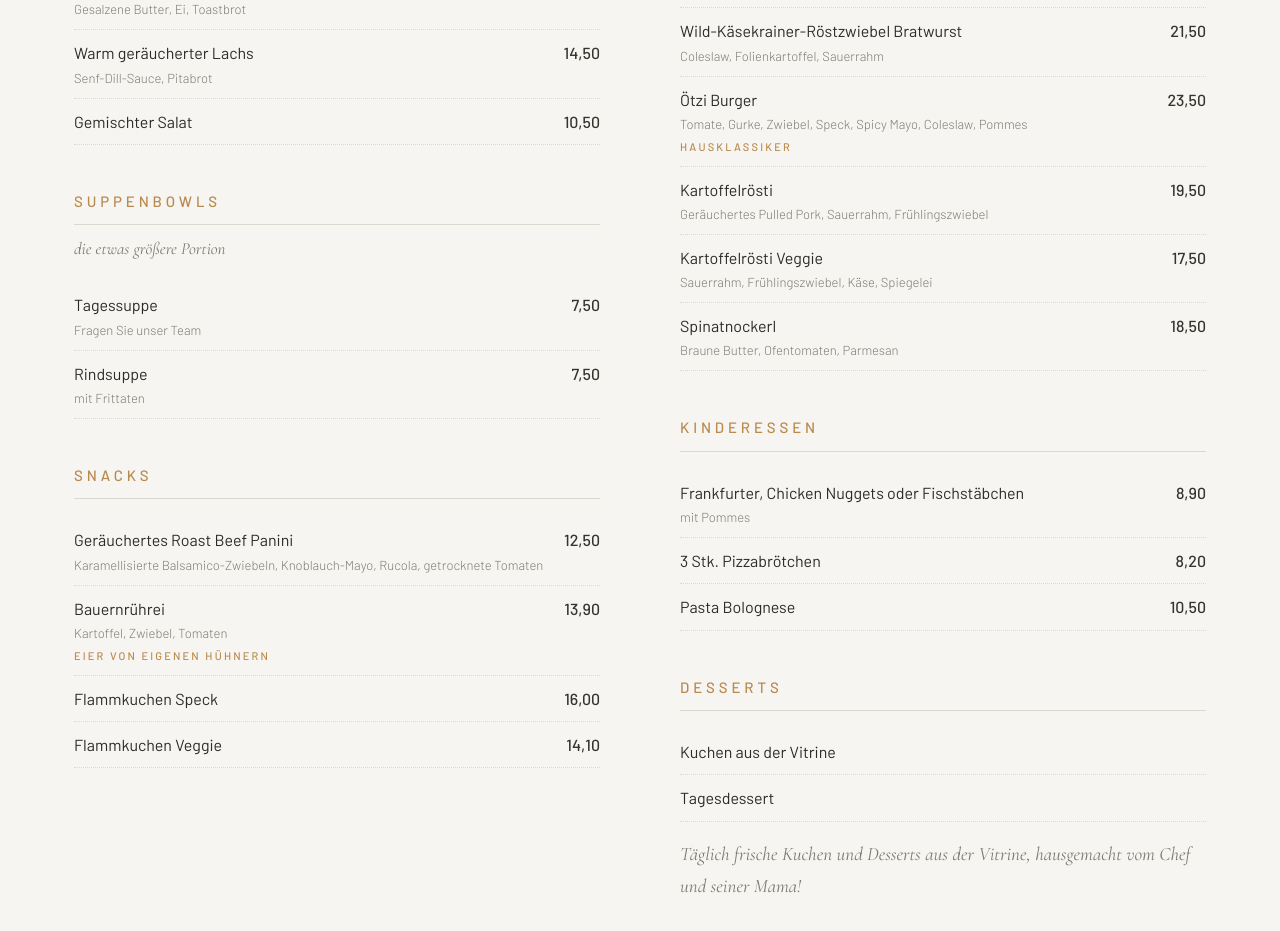
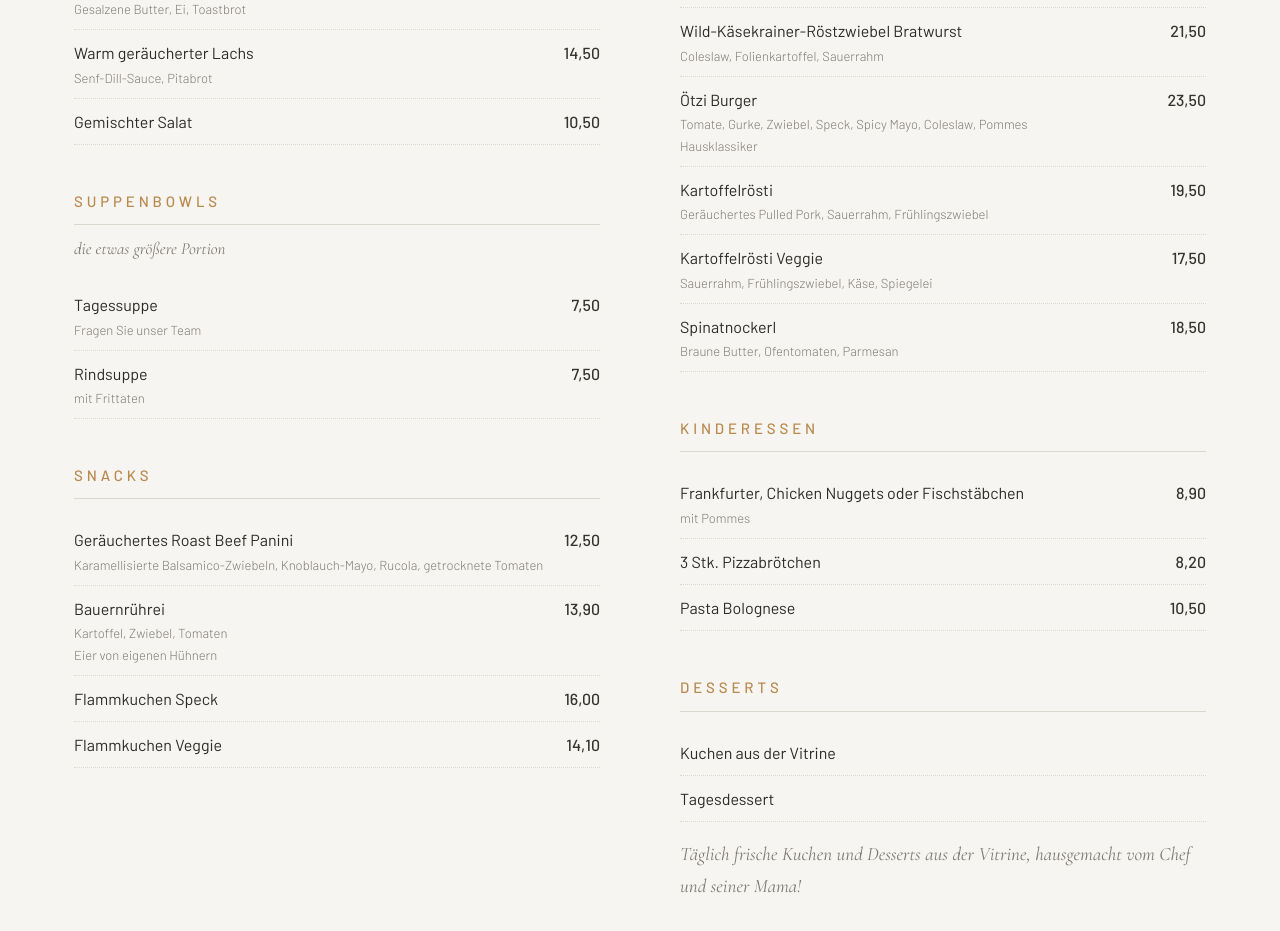
Before and after one commit to martinalexscholz/oetzibar-website, a plain HTML site: page docs/index.html in a window 1280 px wide. Shown: the part 3140-4071 px from the top of the page. Drawn offline with nearby package versions, Linux system fonts and the light colour scheme; a web font is replaced by a local one.

Commit message:
Zusatzzeilen (Hausklassiker, Eier von eigenen Hühnern) wie übrige Beschreibungen formatieren
Co-Authored-By: Claude Fable 5.2 <noreply@anthropic.com>
Claude-Session: https://claude.ai/code/session_01NnVjMvnzGqtfuYQKDtRUKj

```diff
--- a/docs/index.html
+++ b/docs/index.html
@@ -131,7 +131,7 @@
           <h3>Snacks</h3>
           <ul class="menu-list">
             <li><span class="dish">Geräuchertes Roast Beef Panini <em>Karamellisierte Balsamico-Zwiebeln, Knoblauch-Mayo, Rucola, getrocknete Tomaten</em></span><span class="price">12,50</span></li>
-            <li><span class="dish">Bauernrührei <em>Kartoffel, Zwiebel, Tomaten</em><em class="dish-tag">Eier von eigenen Hühnern</em></span><span class="price">13,90</span></li>
+            <li><span class="dish">Bauernrührei <em>Kartoffel, Zwiebel, Tomaten</em><em>Eier von eigenen Hühnern</em></span><span class="price">13,90</span></li>
             <li><span class="dish">Flammkuchen Speck</span><span class="price">16,00</span></li>
             <li><span class="dish">Flammkuchen Veggie</span><span class="price">14,10</span></li>
           </ul>
@@ -142,7 +142,7 @@
             <li><span class="dish">Pasta Bolognese</span><span class="price">18,50</span></li>
             <li><span class="dish">Geräucherte Spareribs <em>Grillgemüse, Wedges</em></span><span class="price">22,90</span></li>
             <li><span class="dish">Wild-Käsekrainer-Röstzwiebel Bratwurst <em>Coleslaw, Folienkartoffel, Sauerrahm</em></span><span class="price">21,50</span></li>
-            <li><span class="dish">Ötzi Burger <em>Tomate, Gurke, Zwiebel, Speck, Spicy Mayo, Coleslaw, Pommes</em><em class="dish-tag">Hausklassiker</em></span><span class="price">23,50</span></li>
+            <li><span class="dish">Ötzi Burger <em>Tomate, Gurke, Zwiebel, Speck, Spicy Mayo, Coleslaw, Pommes</em><em>Hausklassiker</em></span><span class="price">23,50</span></li>
             <li><span class="dish">Kartoffelrösti <em>Geräuchertes Pulled Pork, Sauerrahm, Frühlingszwiebel</em></span><span class="price">19,50</span></li>
             <li><span class="dish">Kartoffelrösti Veggie <em>Sauerrahm, Frühlingszwiebel, Käse, Spiegelei</em></span><span class="price">17,50</span></li>
             <li><span class="dish">Spinatnockerl <em>Braune Butter, Ofentomaten, Parmesan</em></span><span class="price">18,50</span></li>
--- a/docs/styles.css
+++ b/docs/styles.css
@@ -207,10 +207,6 @@ h2 {
   font-family: var(--font-serif); font-style: italic; font-size: 17px; color: var(--muted);
   margin: -8px 0 6px;
 }
-.menu-list .dish em.dish-tag {
-  font-size: 11px; letter-spacing: .2em; text-transform: uppercase; font-weight: 500;
-  color: var(--accent); margin-top: 3px;
-}
 .menu-sweet-below { margin-top: 16px; }
 .menu-download { margin-top: 56px; text-align: center; }
 .menu-download p {
```
